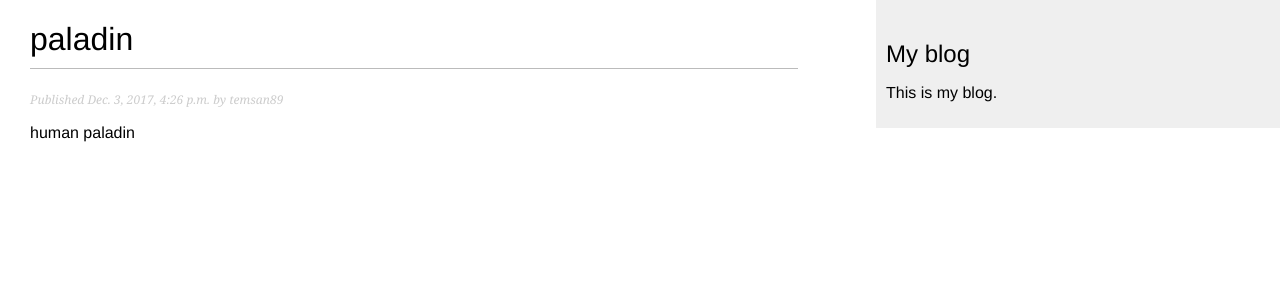
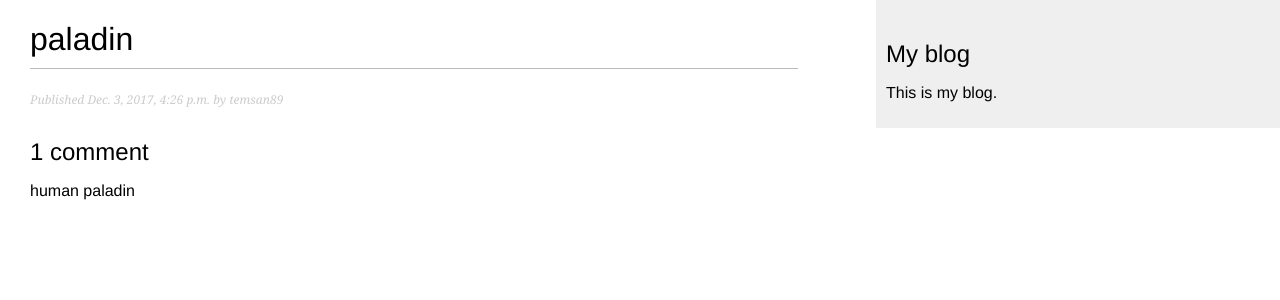
Before and after one commit to ahrytsaienko/mysite, a Django app: a page that uses mysite/blog/templates/blog/post/detail.html in a window 1280 px wide. Shown: the top 300 px of the page. Run offline with Django 3.2, Linux system fonts and the light colour scheme; data comes from the database, SQL or seed files in the repository.

Commit message:
template for comments

```diff
--- a/mysite/blog/templates/blog/post/detail.html
+++ b/mysite/blog/templates/blog/post/detail.html
@@ -3,9 +3,15 @@
 {% block title %}{{ post.title }}{% endblock %}
 
 {% block content %}
-  <h1>{{ post.title }}</h1>
-  <p class="date">
-    Published {{ post.publish }} by {{ post.author }}
-  </p>
-  {{ post.body|linebreaks }}
+    <h1>{{ post.title }}</h1>
+    <p class="date">
+        Published {{ post.publish }} by {{ post.author }}
+    </p>
+
+    {% with comments.count as total_comments %}
+        <h2>
+            {{ total_comments }} comment {{ total_comments|pluralize }}
+        </h2>
+    {% endwith %}
+    {{ post.body|linebreaks }}
 {% endblock %}
```
